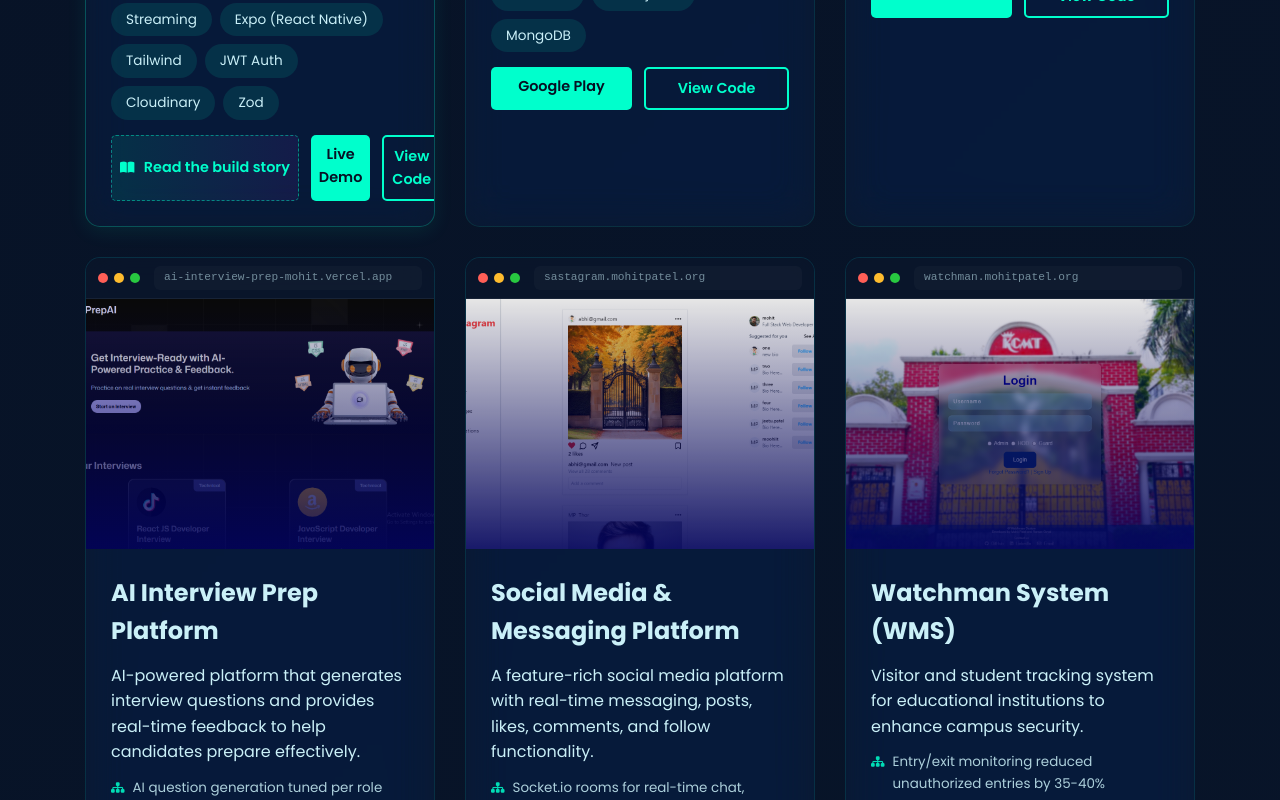
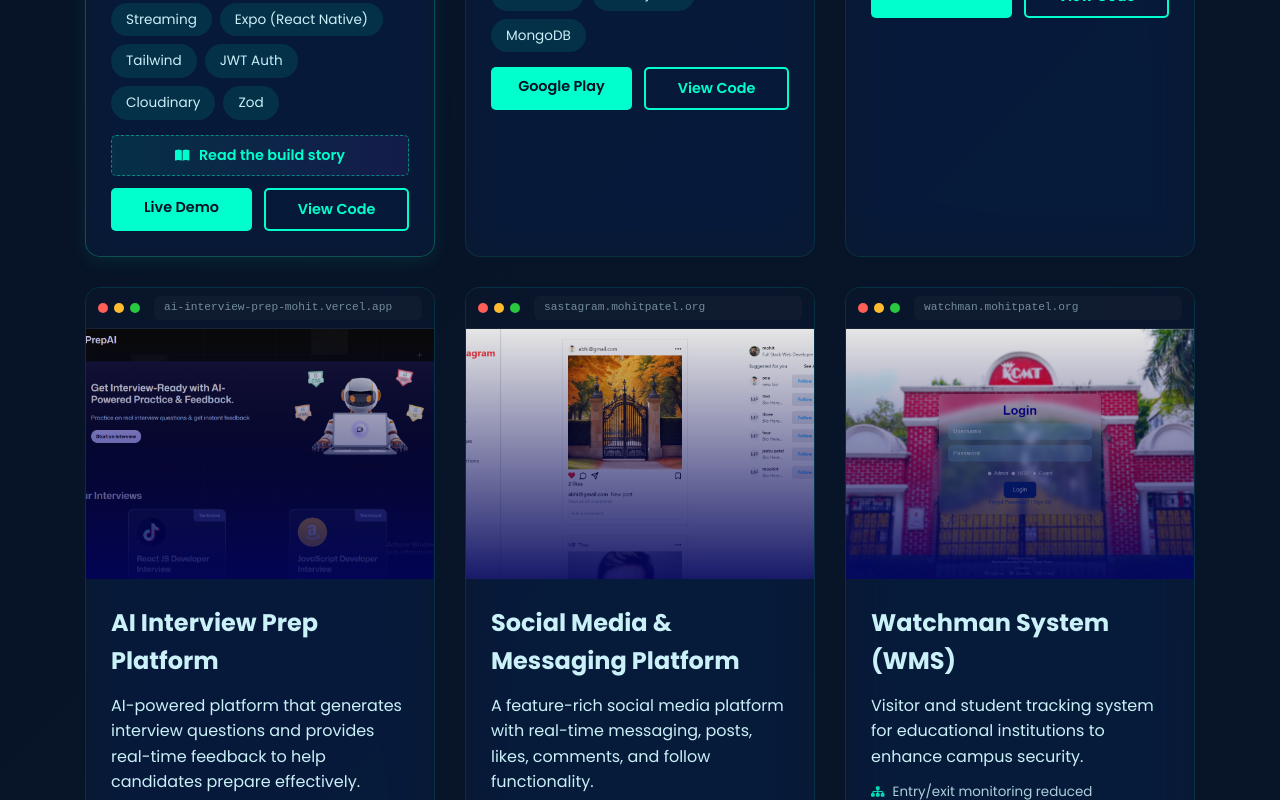
Before and after one commit to moohiit/portfolio, a React (Vite) app: page / in a window 1280 px wide. Shown: the part 5560-6360 px from the top of the page. Built offline with nearby package versions, Linux system fonts and the light colour scheme; no server answers.

Commit message:
fix: allow project-links row to wrap so story button sits on its own line

```diff
--- a/src/extra.css
+++ b/src/extra.css
@@ -808,3 +808,7 @@ body[data-theme="light"] .project-link--story {
 .profile-circle::before {
   box-shadow: 0 0 10px var(--primary), 0 0 22px rgba(0, 255, 204, 0.4);
 }
+
+.project-links {
+  flex-wrap: wrap;
+}
```
